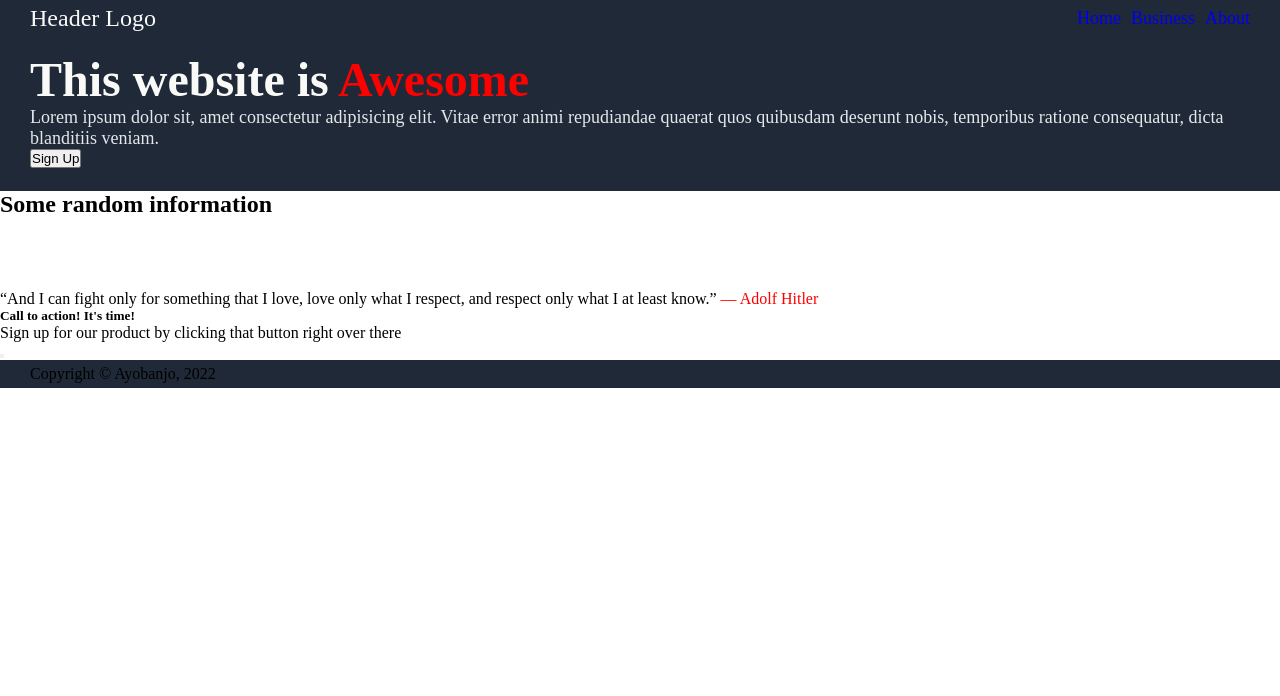
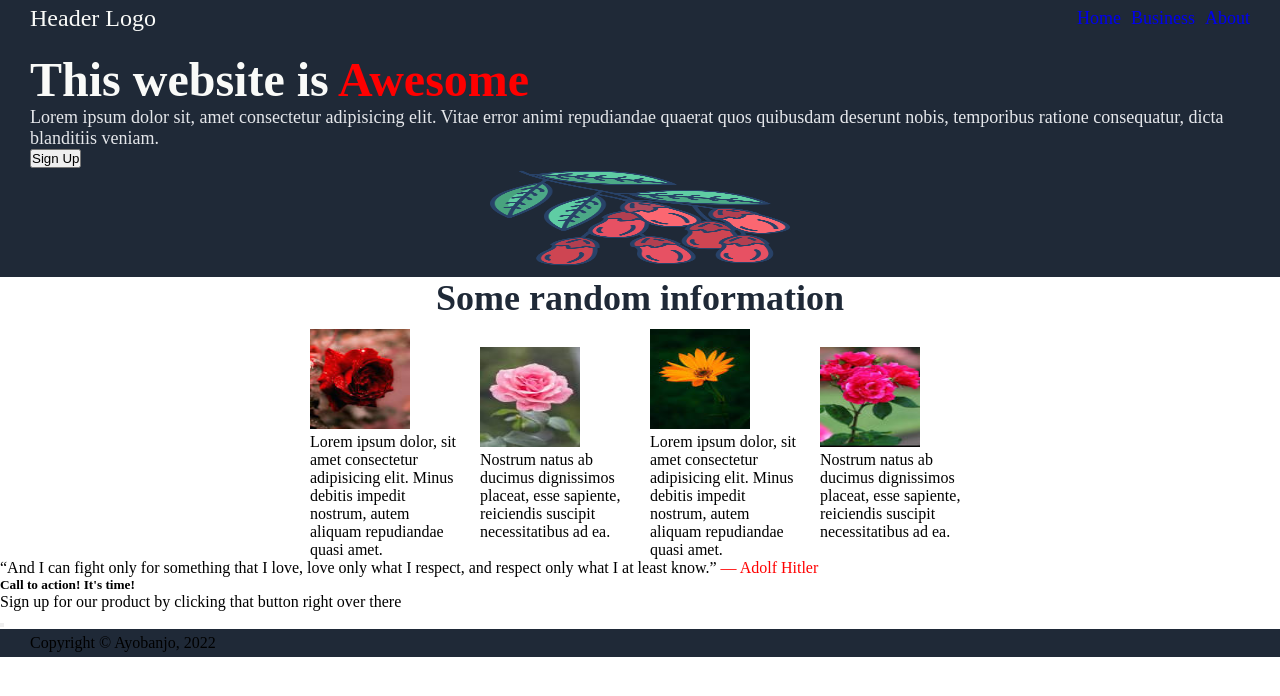
Before and after one commit to ayobanjo/Odin-Landing-Page, a plain HTML site: page index.html in a window 1280 px wide. Drawn offline with Linux system fonts and the light colour scheme.

Commit message:
main section css

```diff
--- a/index.html
+++ b/index.html
@@ -22,7 +22,8 @@
         <section class="heroSection">
             <div class="heroText">
                 <p class="mainText">This website is <span>Awesome</span></p>
-                <p class="secText">Lorem ipsum dolor sit, amet consectetur adipisicing elit. Vitae error animi repudiandae quaerat quos
+                <p class="secText">Lorem ipsum dolor sit, amet consectetur adipisicing elit. Vitae error animi
+                    repudiandae quaerat quos
                     quibusdam deserunt nobis, temporibus ratione consequatur, dicta blanditiis veniam.
                 </p>
                 <div>
@@ -30,18 +31,42 @@
                 </div>
             </div>
             <div class="heroImg">
-                <img>
+                <img id="heroimg" src="./img/barberry.png" alt="heroimage">
             </div>
         </section>
     </header>
     <section class="main">
         <div class="random">
             <h2>Some random information</h2>
-            <div class="cards">
-                <div><img></div>
-                <div><img></div>
-                <div><img></div>
-                <div><img></div>
+            <div class="infoBox">
+                <div class="card">
+                    <div>
+                        <img src="./img/flower1.jpg">
+                    </div>
+                    <p>Lorem ipsum dolor, sit amet consectetur adipisicing elit. Minus debitis impedit nostrum, autem
+                        aliquam repudiandae quasi amet.</p>
+                </div>
+                <div class="card">
+                    <div>
+                        <img src="./img/flower2.jpg">
+                    </div>
+                    <p>Nostrum natus ab ducimus dignissimos placeat, esse sapiente, reiciendis suscipit necessitatibus
+                        ad ea.</p>
+                </div>
+                <div class="card">
+                    <div>
+                        <img src="./img/flower3.jpg">
+                    </div>
+                    <p>Lorem ipsum dolor, sit amet consectetur adipisicing elit. Minus debitis impedit nostrum, autem
+                        aliquam repudiandae quasi amet.</p>
+                </div>
+                <div class="card">
+                    <div>
+                        <img src="./img/flower4.jpg">
+                    </div>
+                    <p>Nostrum natus ab ducimus dignissimos placeat, esse sapiente, reiciendis suscipit necessitatibus
+                        ad ea.</p>
+                </div>
             </div>
 
         </div>
--- a/styles.css
+++ b/styles.css
@@ -35,6 +35,9 @@ a{
     align-items: center;
     flex-wrap: wrap;
 }
+#heroimg{
+    width: 400px;
+}
 .heroImg{
     order: 1;
 }
@@ -59,3 +62,22 @@ heroBtn{
     border: none;
     border-radius: 5px;
 }
+h2{
+    font-size: 36px;
+    color: #1f2937;
+    margin-bottom: 10px;
+    text-align: center;
+}
+.infoBox{
+    display: flex;
+    justify-content: center;
+    align-items: center;
+    gap: 20px;
+}
+.card{
+    max-width: 150px;
+}
+img{
+    width: 100px;
+    height: 100px;
+}
```
Also changed, not shown: img/barberry.png (added), img/flower1.jpg (added), img/flower2.jpg (added), img/flower3.jpg (added), img/flower4.jpg (added).
